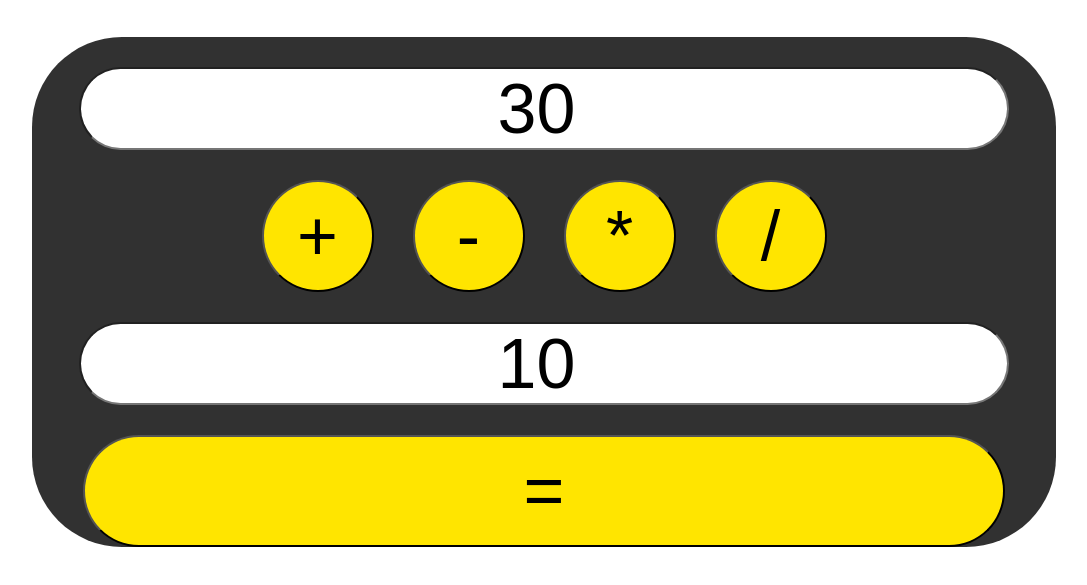
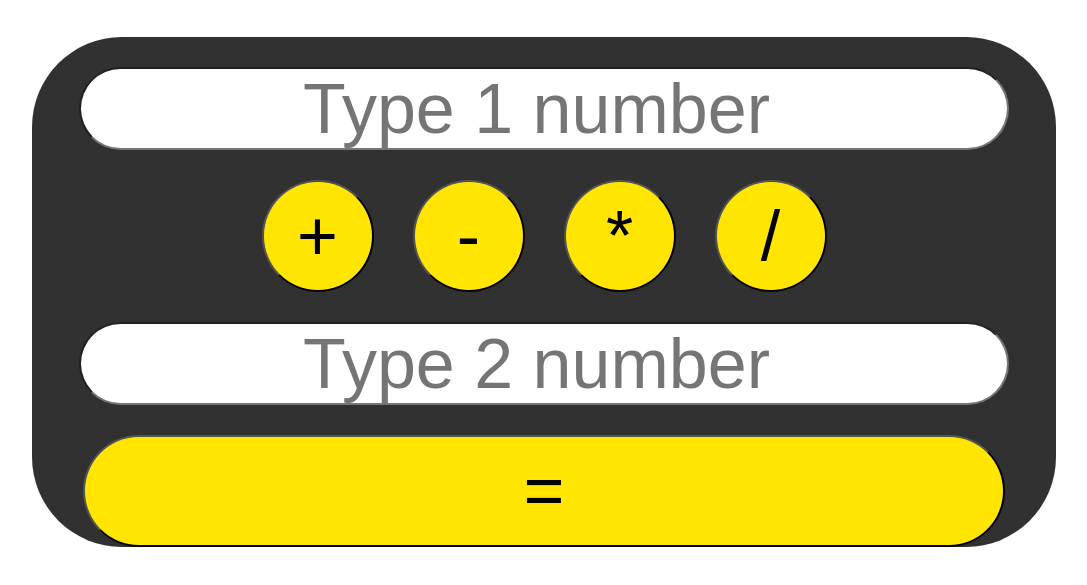
Before and after one commit to dariaaa51/Calculator, a plain HTML site: page index.html in a window 1280 px wide. Shown: the part 145-730 px from the top of the page, without its empty margins (96-1183 px from the left). Drawn offline with Linux system fonts and the light colour scheme.

Commit message:
added styles 1

```diff
--- a/index.html
+++ b/index.html
@@ -14,7 +14,6 @@
           class="calculator__input"
           placeholder="Type 1 number"
           id="input1"
-          value="30"
         />
         <div class="calculator__block">
           <button class="calculator__button calculator__button_plus" id="plus">
@@ -44,7 +43,6 @@
           class="calculator__input"
           placeholder="Type 2 number"
           id="input2"
-          value="10"
         />
         <button
           class="calculator__button calculator__button_equals"
```
